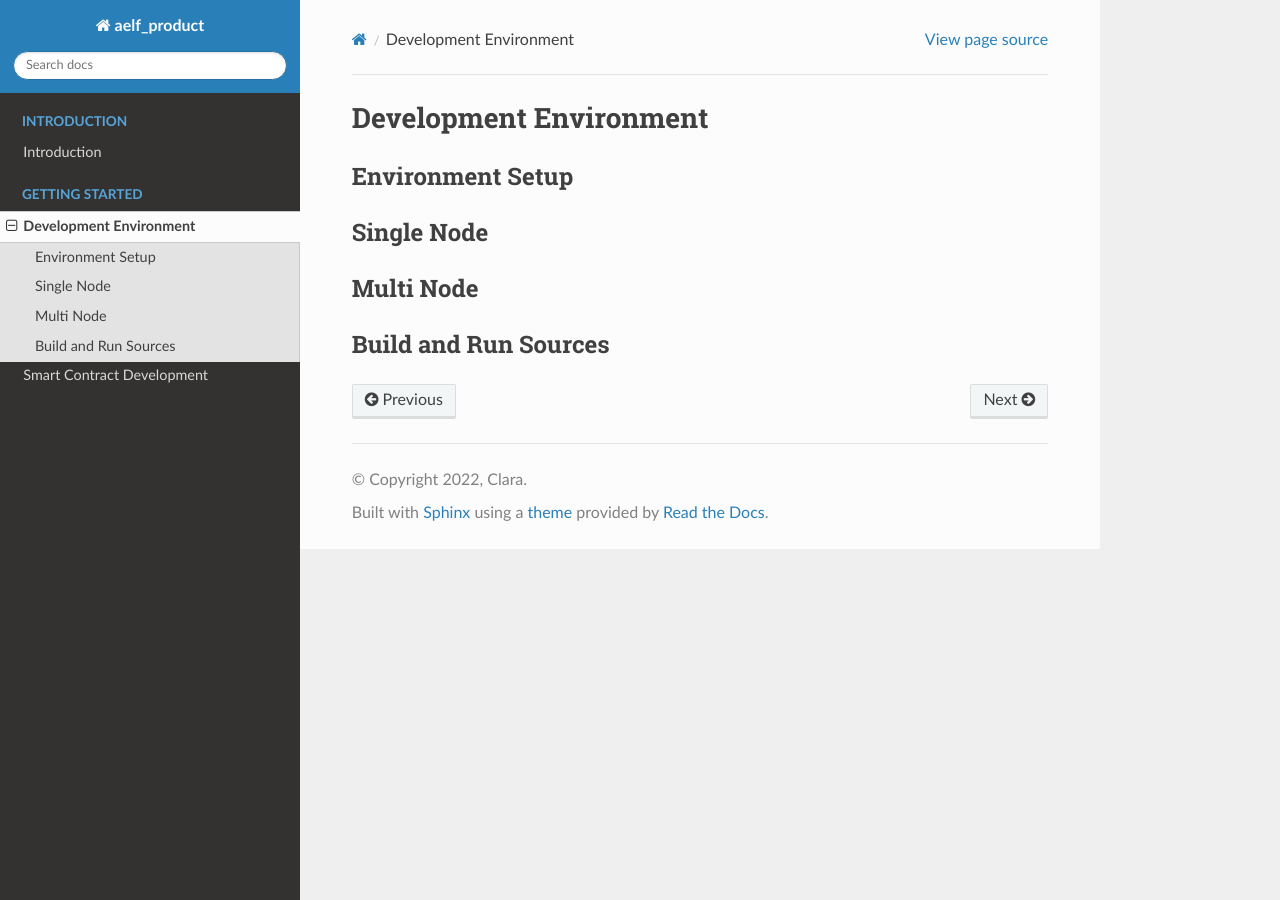
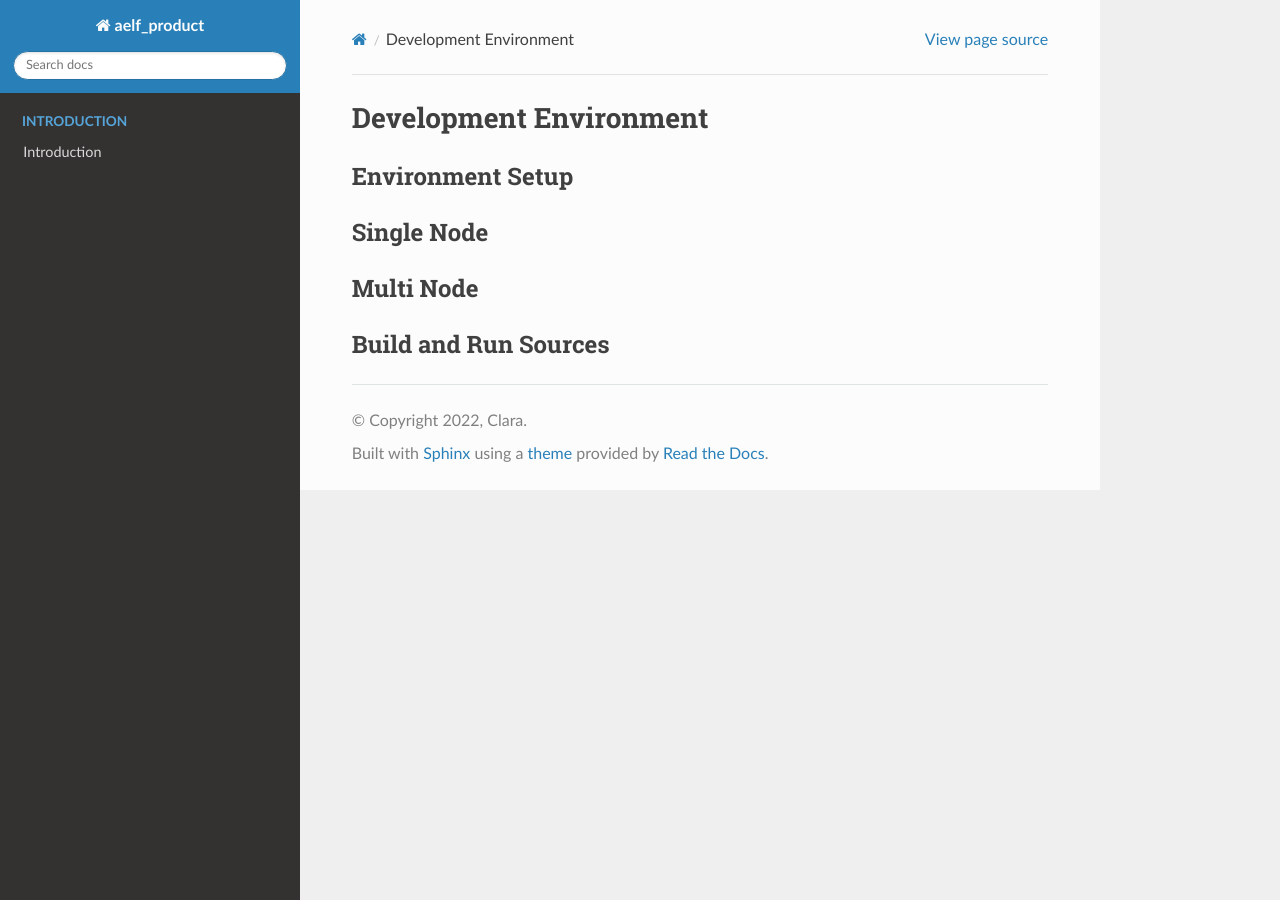
Before and after one commit to XtHou/rtd-tutorial, a Sphinx documentation site: the page built from source/main_pages/Getting_started/development_environment.md, in a window 1280 px wide. Built offline with Sphinx 7.4.7 and the Read the Docs theme 2.0.0, drawn with Linux system fonts in a browser that asks for light colours; pages that are not in the unit, such as notebooks, are missing from menus.

Commit message:
Update index.rst

```diff
--- a/source/index.rst
+++ b/source/index.rst
@@ -15,10 +15,10 @@ Welcome to AElf's Official documentation!
 
 .. toctree::
    :maxdepth: 2
-   :caption: Getting Started
+   :caption: HELP CENTER
 
-   Development Environment<main_pages/Getting_started/development_environment>
-   Smart Contract Development<main_pages/Getting_started/smart_contract_development>
+   Create New Address<main_pages/Help-Center/Extension/index>
+   Import Existing Address<main_pages/Help-Center/App/index>
 
 
 
```
